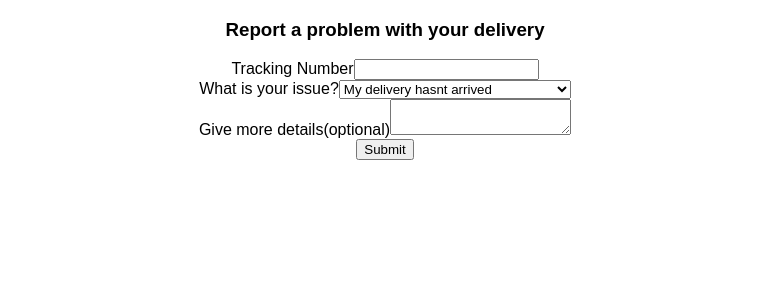
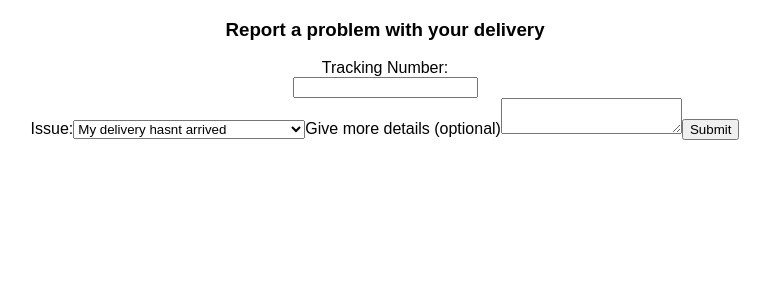
Before and after one commit to thinkful-ei17/abraham-brent-redux-form, a React (Create React App) app: page / in a window 1280 px wide. Shown: the top 300 px of the page, without its empty margins (255-1025 px from the left). Built offline with nearby package versions, Linux system fonts and the light colour scheme.

Commit message:
Add reduxForm Fields

```diff
--- a/src/components/IssueForm.js
+++ b/src/components/IssueForm.js
@@ -1,18 +1,15 @@
 import React from 'react';
-// import Input from './Input';
+import {Field, reduxForm} from 'redux-form';
+import Input from './Input';
 
-export default function IssueForm() {
+export function IssueForm() {
   return (
-    <form >
     <div className="form-input">
-       <label htmlFor="trackingNumber">Tracking Number
-       </label>
-       <input name="trackingNumber" id="trackingNumber"/>
-     </div>
-     <div className="form-input">
-      <label htmlFor="issue">What is your issue?
-      </label>
-      <select name="issue" id="issue">
+      <form>
+          <label htmlFor="tracking-number">Tracking Number:</label>
+          <Field name="tracking-number" component={Input} />
+          <label htmlFor="issue">Issue:</label>
+          <Field name="issue" component="select" >
             <option value="not-delivered">
               My delivery hasnt arrived
             </option>
@@ -28,18 +25,13 @@ export default function IssueForm() {
             <option value="other">
               Other (give details below)
             </option>
-        </select>
+          </Field>
+          <label htmlFor="details">Give more details (optional)</label>
+          <Field name="details" component="textarea" id="details"/>
+        <button type="submit">Submit</button>
+      </form>
     </div>
-     <div className="form-input">
-      <label htmlFor="details">
-      Give more details(optional)
-      </label>
-      <textarea className="details" id="details">
-      </textarea>
-     </div>
-     <button type="submit">
-     Submit
-     </button>
-    </form>
-  )
+  );
 }
+
+export default reduxForm()(IssueForm);
--- a/src/index.js
+++ b/src/index.js
@@ -3,6 +3,17 @@ import ReactDOM from 'react-dom';
 import './index.css';
 import App from './App';
 import registerServiceWorker from './registerServiceWorker';
+import {Provider} from 'react-redux';
+import {createStore} from 'redux';
 
-ReactDOM.render(<App />, document.getElementById('root'));
+const reducer = () => null;
+
+const store = createStore(reducer);
+
+ReactDOM.render(
+  <Provider store={store} >
+    <App />
+  </Provider>
+  , document.getElementById('root'))
+;
 registerServiceWorker();
```
Also changed, not shown: 1 other file (tests, documents, lock files or other folders). Lines whose indentation alone changed are shown as unchanged.
